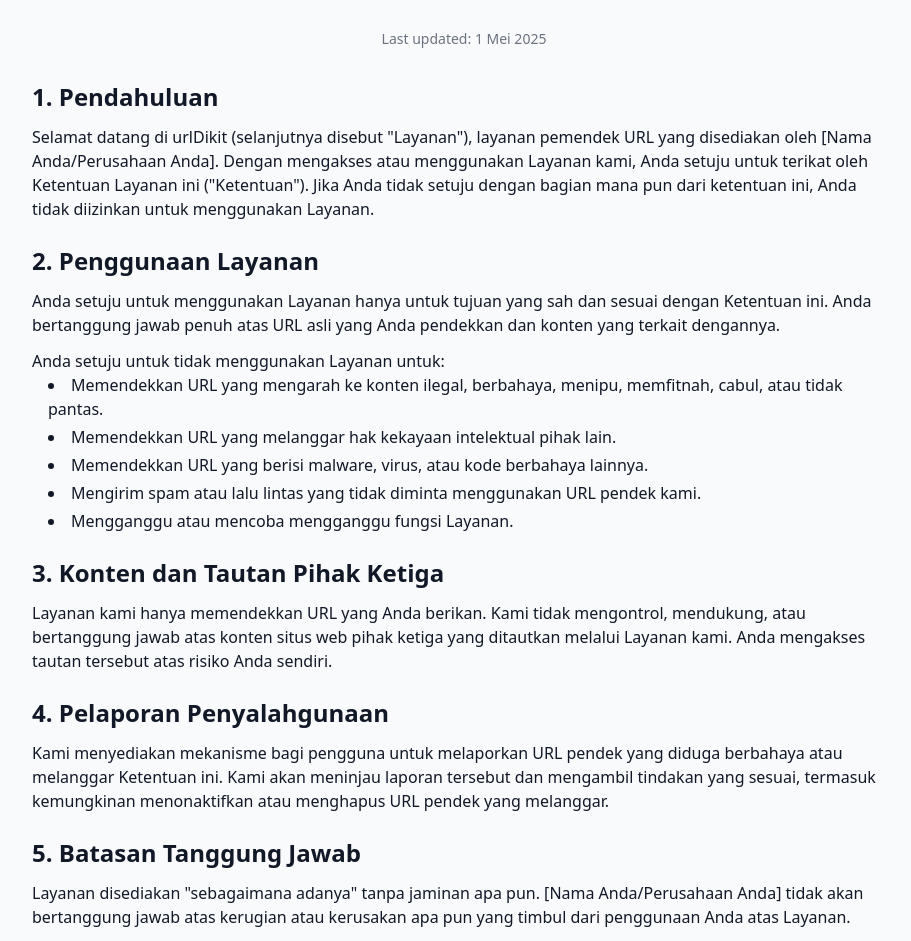
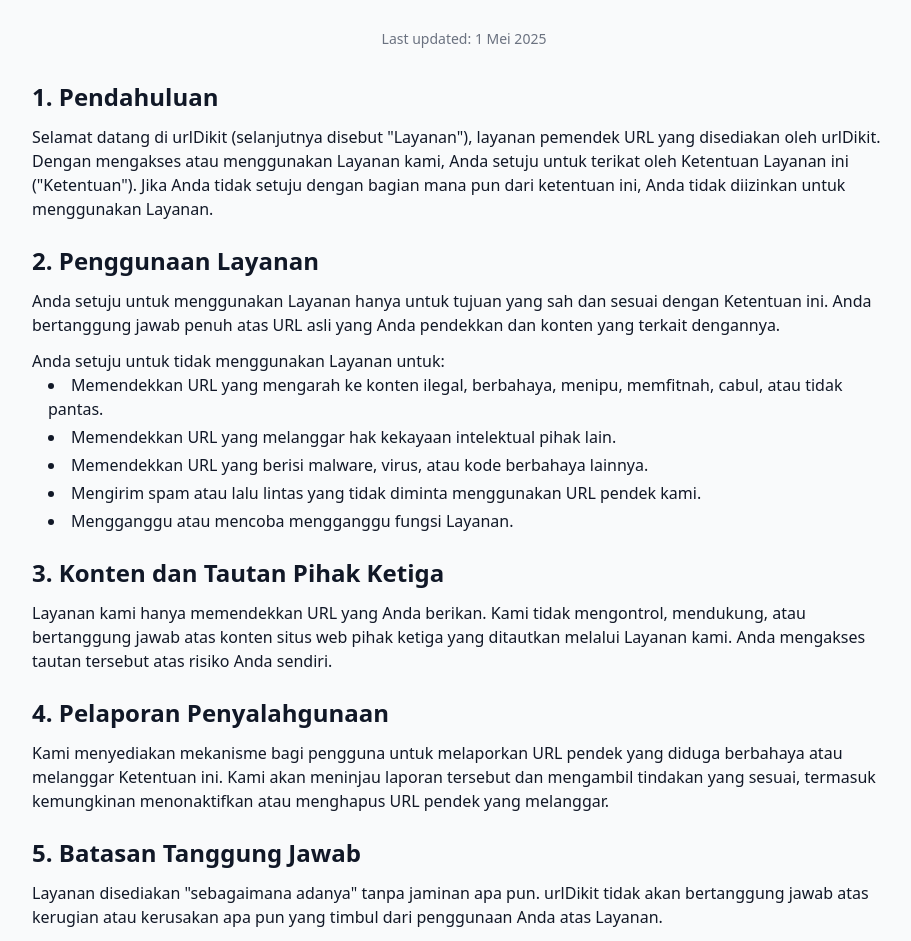
Before and after one commit to patihrz/urldikit, a React (Vite) app: page /pages/terms in a window 1280 px wide. Shown: the part 131-1072 px from the top of the page, without its empty margins (176-1087 px from the left). Built offline with nearby package versions, Linux system fonts and the light colour scheme; no server answers.

Commit message:
Update TermsPage.jsx

```diff
--- a/src/pages/TermsPage.jsx
+++ b/src/pages/TermsPage.jsx
@@ -30,7 +30,7 @@
       <section className="mb-6">
         <h2 className="text-2xl font-semibold mb-3">1. Pendahuluan</h2>
         <p className="mb-3">
-          Selamat datang di urlDikit (selanjutnya disebut "Layanan"), layanan pemendek URL yang disediakan oleh [Nama Anda/Perusahaan Anda]. Dengan mengakses atau menggunakan Layanan kami, Anda setuju untuk terikat oleh Ketentuan Layanan ini ("Ketentuan"). Jika Anda tidak setuju dengan bagian mana pun dari ketentuan ini, Anda tidak diizinkan untuk menggunakan Layanan.
+          Selamat datang di urlDikit (selanjutnya disebut "Layanan"), layanan pemendek URL yang disediakan oleh urlDikit. Dengan mengakses atau menggunakan Layanan kami, Anda setuju untuk terikat oleh Ketentuan Layanan ini ("Ketentuan"). Jika Anda tidak setuju dengan bagian mana pun dari ketentuan ini, Anda tidak diizinkan untuk menggunakan Layanan.
         </p>
       </section>
 
@@ -68,7 +68,7 @@
       <section className="mb-6">
         <h2 className="text-2xl font-semibold mb-3">5. Batasan Tanggung Jawab</h2>
         <p className="mb-3">
-          Layanan disediakan "sebagaimana adanya" tanpa jaminan apa pun. [Nama Anda/Perusahaan Anda] tidak akan bertanggung jawab atas kerugian atau kerusakan apa pun yang timbul dari penggunaan Anda atas Layanan.
+          Layanan disediakan "sebagaimana adanya" tanpa jaminan apa pun. urlDikit tidak akan bertanggung jawab atas kerugian atau kerusakan apa pun yang timbul dari penggunaan Anda atas Layanan.
         </p>
       </section>
 
```
